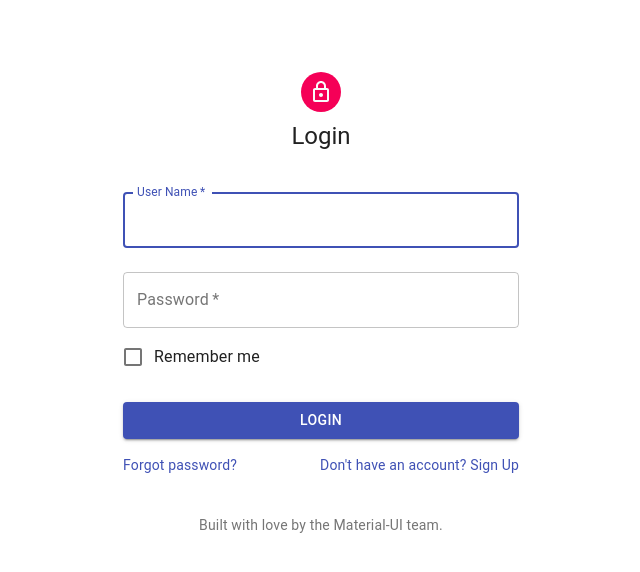
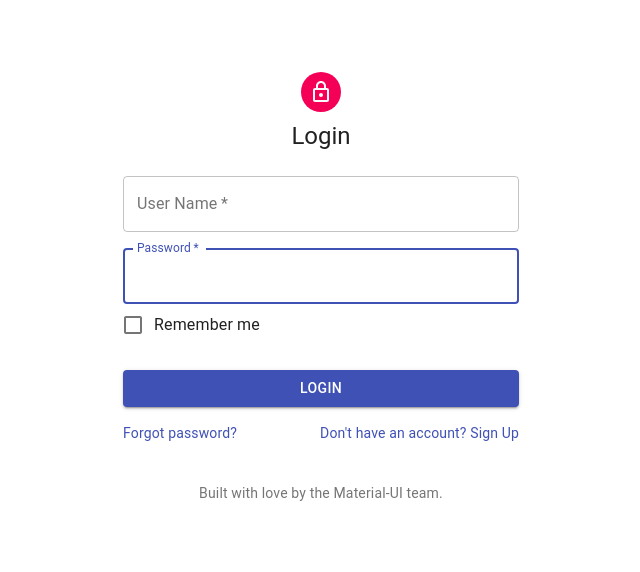
Before and after one commit to project-react/teko-app-ui, a React (Create React App) app: page /Login in a window 1280 px wide. Shown: the top 572 px of the page, without its empty margins (319-959 px from the left). Built offline with nearby package versions, Linux system fonts and the light colour scheme.

Commit message:
Nguyenduychien

```diff
--- a/src/components/ChangePasswordForm/ChangePasswordForm.js
+++ b/src/components/ChangePasswordForm/ChangePasswordForm.js
@@ -1,8 +1,7 @@
-import React from 'react';
+import React, { useState } from 'react';
 import Avatar from '@material-ui/core/Avatar';
 import Button from '@material-ui/core/Button';
 import CssBaseline from '@material-ui/core/CssBaseline';
-import TextField from '@material-ui/core/TextField';
 import FormControlLabel from '@material-ui/core/FormControlLabel';
 import Checkbox from '@material-ui/core/Checkbox';
 import Link from '@material-ui/core/Link';
@@ -12,10 +11,25 @@ import LockOutlinedIcon from '@material-ui/icons/LockOutlined';
 import Typography from '@material-ui/core/Typography';
 import Container from '@material-ui/core/Container';
 import { MaterialInputForm } from 'components/shared/MaterialInputForm';
+import { InputText } from 'components/shared/InputText';
+import { Helpers } from 'helpers';
 
 export default function ChangePasswordForm() {
   const classes = MaterialInputForm.useStyles();
   document.title = "ChangePasswordForm"
+
+  const [passwordField, setPasswordField] = useState({
+    value: '',
+    error: '',
+    isError: false
+  })
+
+  const [newpasswordField, setnewpasswordField] = useState({
+    value: '',
+    error: '',
+    isError: false
+  })
+
   return (
     <Container component="main" maxWidth="xs">
       <CssBaseline />
@@ -24,32 +38,38 @@ export default function ChangePasswordForm() {
           <LockOutlinedIcon />
         </Avatar>
         <Typography component="h1" variant="h5">
-          Register
+          Change Password
         </Typography>
         <form className={classes.form} noValidate>
           <Grid container spacing={2}>
             <Grid item xs={12}>
-              <TextField
+              <InputText
+                autoComplete="fname"
+                name="password"
                 variant="outlined"
                 required
                 fullWidth
-                name="password"
+                id="password"
                 label="Password"
+                autoFocus
                 type="password"
-                id="password"
-                autoComplete="current-password"
+                textField={passwordField}
+                setChange={setPasswordField}
               />
             </Grid>
             <Grid item xs={12}>
-              <TextField
+              <InputText
+                autoComplete="fname"
+                name="newpassword"
                 variant="outlined"
                 required
                 fullWidth
-                name="password"
+                id="newpassword"
                 label="New Password"
+                autoFocus
                 type="password"
-                id="new-password"
-                autoComplete="current-password"
+                textField={newpasswordField}
+                setChange={setnewpasswordField}
               />
             </Grid>
             <Grid item xs={12}>
--- a/src/components/LoginForm/LoginForm.js
+++ b/src/components/LoginForm/LoginForm.js
@@ -1,8 +1,7 @@
-import React from 'react';
+import React, { useState } from 'react';
 import Avatar from '@material-ui/core/Avatar';
 import Button from '@material-ui/core/Button';
 import CssBaseline from '@material-ui/core/CssBaseline';
-import TextField from '@material-ui/core/TextField';
 import FormControlLabel from '@material-ui/core/FormControlLabel';
 import Checkbox from '@material-ui/core/Checkbox';
 import Link from '@material-ui/core/Link';
@@ -12,10 +11,26 @@ import LockOutlinedIcon from '@material-ui/icons/LockOutlined';
 import Typography from '@material-ui/core/Typography';
 import Container from '@material-ui/core/Container';
 import { MaterialInputForm } from 'components/shared/MaterialInputForm';
+import { InputText } from 'components/shared/InputText';
+import { Helpers } from 'helpers';
+import Auth from 'services/auth'
 
 export default function LoginForm(props) {
   const classes = MaterialInputForm.useStyles();
   document.title = "Login";
+
+  const [usernameField, setUsernameField] = useState({
+    value: '',
+    error: '',
+    isError: false
+  });
+
+  const [passwordField, setPasswordField] = useState({
+    value: '',
+    error: '',
+    isError: false
+  })
+
   return (
     <Container component="main" maxWidth="xs">
       <CssBaseline />
@@ -27,28 +42,38 @@ export default function LoginForm(props) {
           Login
         </Typography>
         <form className={classes.form} noValidate>
-          <TextField
+          <Grid container spacing={2}>
+            <Grid item xs={12}>
+              <InputText
+                autoComplete="fname"
+                name="username"
                 variant="outlined"
-            margin="normal"
                 required
                 fullWidth
                 id="username"
                 label="User Name"
-            name="username"
-            autoComplete="username"
                 autoFocus
+                type="text"
+                textField={usernameField}
+                setChange={setUsernameField}
               />
-          <TextField
+            </Grid>
+            <Grid item xs={12}>
+              <InputText
+                autoComplete="fname"
+                name="password"
                 variant="outlined"
-            margin="normal"
                 required
                 fullWidth
-            name="password"
+                id="password"
                 label="Password"
+                autoFocus
                 type="password"
-            id="password"
-            autoComplete="current-password"
+                textField={passwordField}
+                setChange={setPasswordField}
               />
+            </Grid>
+          </Grid>
           <FormControlLabel
             control={<Checkbox value="remember" color="primary" />}
             label="Remember me"
@@ -64,12 +89,12 @@ export default function LoginForm(props) {
           </Button>
           <Grid container>
             <Grid item xs>
-              <Link href="#" variant="body2">
+              <Link href="/ResetPassword" variant="body2">
                 Forgot password?
               </Link>
             </Grid>
             <Grid item>
-              <Link href="#" variant="body2">
+              <Link href="/Register" variant="body2">
                 {"Don't have an account? Sign Up"}
               </Link>
             </Grid>
--- a/src/components/RegisterForm/RegisterForm.js
+++ b/src/components/RegisterForm/RegisterForm.js
@@ -42,11 +42,20 @@ export default function RegisterForm(props) {
     let validatorsField = ["username", "email", "password", "confirmpassword"];
     if(Helpers.isFormValid(Helpers.validators, validatorsField)){
       const data = {
+        'email': emailField.value,
         'username': usernameField.value,
-        'email': emailField.value,
         'password': passwordField.value
       }
-      Auth.register(data)
+      console.log(data);
+      // Auth.register(data)
+      // .then(res => {
+      //   console.log('register success!!!');
+      //   console.log(res);
+      // })
+      // .catch(err => {
+      //   console.log("Error");
+      //   console.log(err);
+      // })
     }
   };
   document.title = 'Register';
@@ -141,7 +150,7 @@ export default function RegisterForm(props) {
           </Button>
           <Grid container justify="flex-end">
             <Grid item>
-              <Link href="#" variant="body2">
+              <Link href="/Login" variant="body2">
                 Already have an account? Sign in
               </Link>
             </Grid>
--- a/src/components/ResetPasswordForm/ResetPasswordForm.js
+++ b/src/components/ResetPasswordForm/ResetPasswordForm.js
@@ -1,4 +1,4 @@
-import React from 'react';
+import React, { useState } from 'react';
 import Avatar from '@material-ui/core/Avatar';
 import Button from '@material-ui/core/Button';
 import CssBaseline from '@material-ui/core/CssBaseline';
@@ -12,10 +12,25 @@ import LockOutlinedIcon from '@material-ui/icons/LockOutlined';
 import Typography from '@material-ui/core/Typography';
 import Container from '@material-ui/core/Container';
 import { MaterialInputForm } from 'components/shared/MaterialInputForm';
+import { InputText } from 'components/shared/InputText';
+import { Helpers } from 'helpers';
 
 export default function ResetPasswordForm() {
   const classes = MaterialInputForm.useStyles();
-  document.title = "Register"
+  document.title = "Reset Password"
+
+  const [usernameField, setUsernameField] = useState({
+    value: '',
+    error: '',
+    isError: false
+  });
+
+  const [emailField, setEmailField] = useState({
+    value: '',
+    error: '',
+    isError: false
+  })
+
   return (
     <Container component="main" maxWidth="xs">
       <CssBaseline />
@@ -24,31 +39,38 @@ export default function ResetPasswordForm() {
           <LockOutlinedIcon />
         </Avatar>
         <Typography component="h1" variant="h5">
-          Register
+          Reset Password
         </Typography>
         <form className={classes.form} noValidate>
           <Grid container spacing={2}>
             <Grid item xs={12}>
-              <TextField
+              <InputText
                 autoComplete="fname"
-                name="firstName"
+                name="username"
                 variant="outlined"
                 required
                 fullWidth
                 id="username"
                 label="User Name"
                 autoFocus
+                type="text"
+                textField={usernameField}
+                setChange={setUsernameField}
               />
             </Grid>
             <Grid item xs={12}>
-              <TextField
+              <InputText
+                autoComplete="fname"
+                name="email"
                 variant="outlined"
                 required
                 fullWidth
                 id="email"
                 label="Email Address"
-                name="email"
-                autoComplete="email"
+                autoFocus
+                type="text"
+                textField={emailField}
+                setChange={setEmailField}
               />
             </Grid>
             <Grid item xs={12}>
@@ -65,7 +87,7 @@ export default function ResetPasswordForm() {
             color="primary"
             className={classes.submit}
           >
-            Sign Up
+            Reset
           </Button>
           <Grid container justify="flex-end">
             <Grid item>
--- a/src/services/auth.js
+++ b/src/services/auth.js
@@ -1,3 +1,5 @@
+import axios from 'axios';
+const URL = process.env.REACT_APP_API_URL
 
 class Auth {
   constructor() {
@@ -5,8 +7,7 @@ class Auth {
   }
 
   register(data) {
-    console.log(data);
-
+    return axios.post(`${URL}/signup/`, data)
   }
 
   login(cb) {
```
Also changed, not shown: 2 other files (tests, documents, lock files or other folders). Lines whose indentation alone changed are shown as unchanged.
